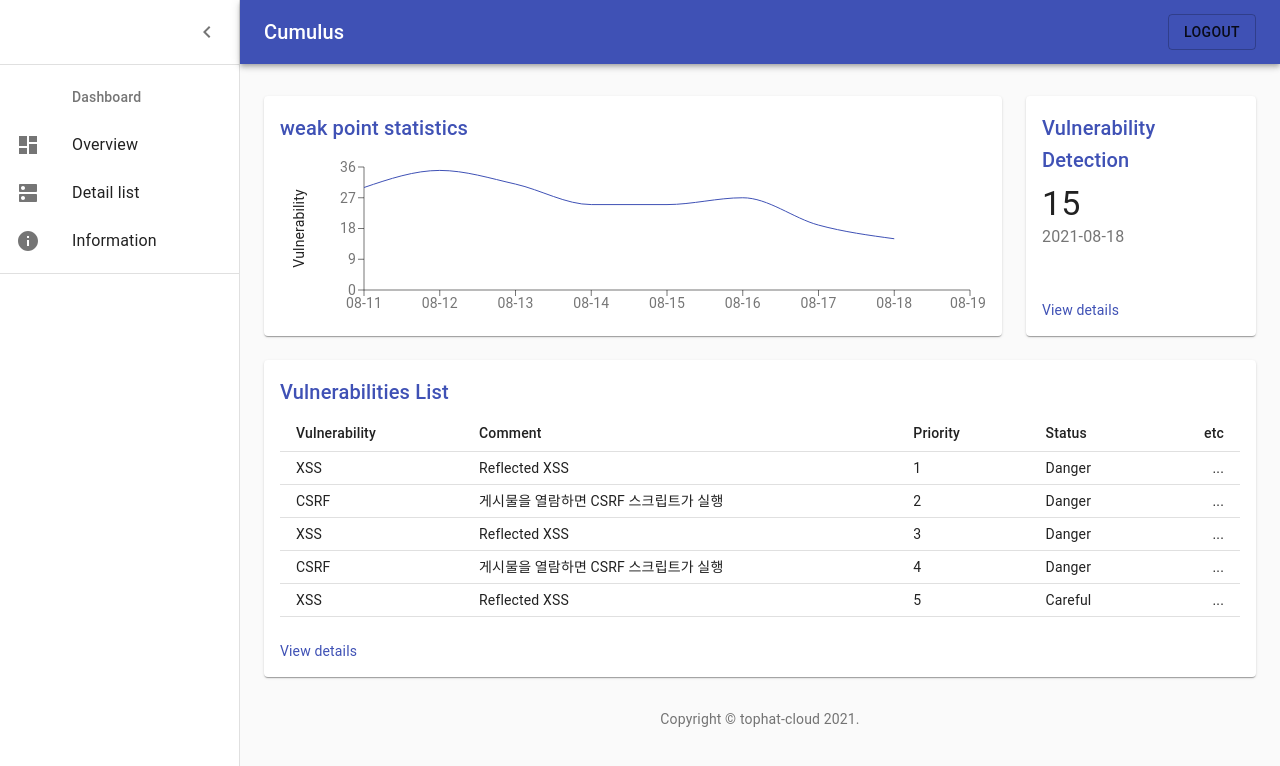
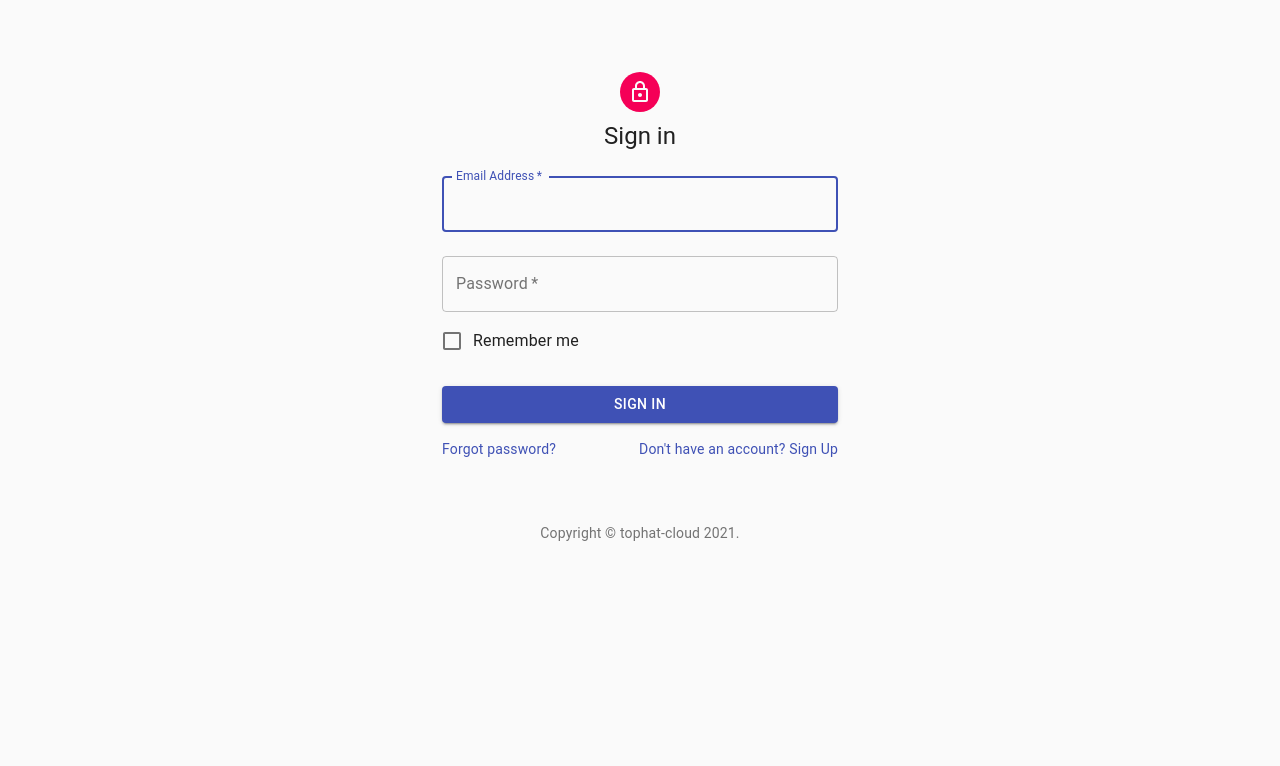
Before and after one commit to tophat-cloud/cumulus-front, a React (Create React App) app: page / in a window 1280 px wide. Shown: the top 766 px of the page. Built offline with nearby package versions, Linux system fonts and the light colour scheme.

Commit message:
Add sign-in page

```diff
--- a/src/App.js
+++ b/src/App.js
@@ -1,12 +1,14 @@
 import React from "react";
 import Hello from "./Hello";
 import Dashboard from "./dashboard/Dashboard";
+import SignIn from "./sign-in/SignIn";
 
 function App() {
   return (
     <div>
       {/* <Hello name="react" /> */}
-      <Dashboard />
+      {/* <Dashboard /> */}
+      <SignIn />
     </div>
   );
 }
--- /dev/null
+++ b/src/sign-in/SignIn.js
@@ -0,0 +1,117 @@
+import React from "react";
+import Avatar from "@material-ui/core/Avatar";
+import Button from "@material-ui/core/Button";
+import CssBaseline from "@material-ui/core/CssBaseline";
+import TextField from "@material-ui/core/TextField";
+import FormControlLabel from "@material-ui/core/FormControlLabel";
+import Checkbox from "@material-ui/core/Checkbox";
+import Link from "@material-ui/core/Link";
+import Grid from "@material-ui/core/Grid";
+import Box from "@material-ui/core/Box";
+import LockOutlinedIcon from "@material-ui/icons/LockOutlined";
+import Typography from "@material-ui/core/Typography";
+import { makeStyles } from "@material-ui/core/styles";
+import Container from "@material-ui/core/Container";
+
+function Copyright() {
+  return (
+    <Typography variant="body2" color="textSecondary" align="center">
+      {"Copyright © "}
+      <Link color="inherit" href="#">
+        tophat-cloud{" "}
+      </Link>{" "}
+      {new Date().getFullYear()}
+      {"."}
+    </Typography>
+  );
+}
+
+const useStyles = makeStyles((theme) => ({
+  paper: {
+    marginTop: theme.spacing(8),
+    display: "flex",
+    flexDirection: "column",
+    alignItems: "center",
+  },
+  avatar: {
+    margin: theme.spacing(1),
+    backgroundColor: theme.palette.secondary.main,
+  },
+  form: {
+    width: "100%", // Fix IE 11 issue.
+    marginTop: theme.spacing(1),
+  },
+  submit: {
+    margin: theme.spacing(3, 0, 2),
+  },
+}));
+
+export default function SignIn() {
+  const classes = useStyles();
+
+  return (
+    <Container component="main" maxWidth="xs">
+      <CssBaseline />
+      <div className={classes.paper}>
+        <Avatar className={classes.avatar}>
+          <LockOutlinedIcon />
+        </Avatar>
+        <Typography component="h1" variant="h5">
+          Sign in
+        </Typography>
+        <form className={classes.form} noValidate>
+          <TextField
+            variant="outlined"
+            margin="normal"
+            required
+            fullWidth
+            id="email"
+            label="Email Address"
+            name="email"
+            autoComplete="email"
+            autoFocus
+          />
+          <TextField
+            variant="outlined"
+            margin="normal"
+            required
+            fullWidth
+            name="password"
+            label="Password"
+            type="password"
+            id="password"
+            autoComplete="current-password"
+          />
+          <FormControlLabel
+            control={<Checkbox value="remember" color="primary" />}
+            label="Remember me"
+          />
+          <Button
+            type="submit"
+            fullWidth
+            variant="contained"
+            color="primary"
+            className={classes.submit}
+          >
+            Sign In
+          </Button>
+          <Grid container>
+            <Grid item xs>
+              <Link href="#" variant="body2">
+                Forgot password?
+              </Link>
+            </Grid>
+            <Grid item>
+              <Link href="#" variant="body2">
+                {"Don't have an account? Sign Up"}
+              </Link>
+            </Grid>
+          </Grid>
+        </form>
+      </div>
+      <Box mt={8}>
+        <Copyright />
+      </Box>
+    </Container>
+  );
+}
```
